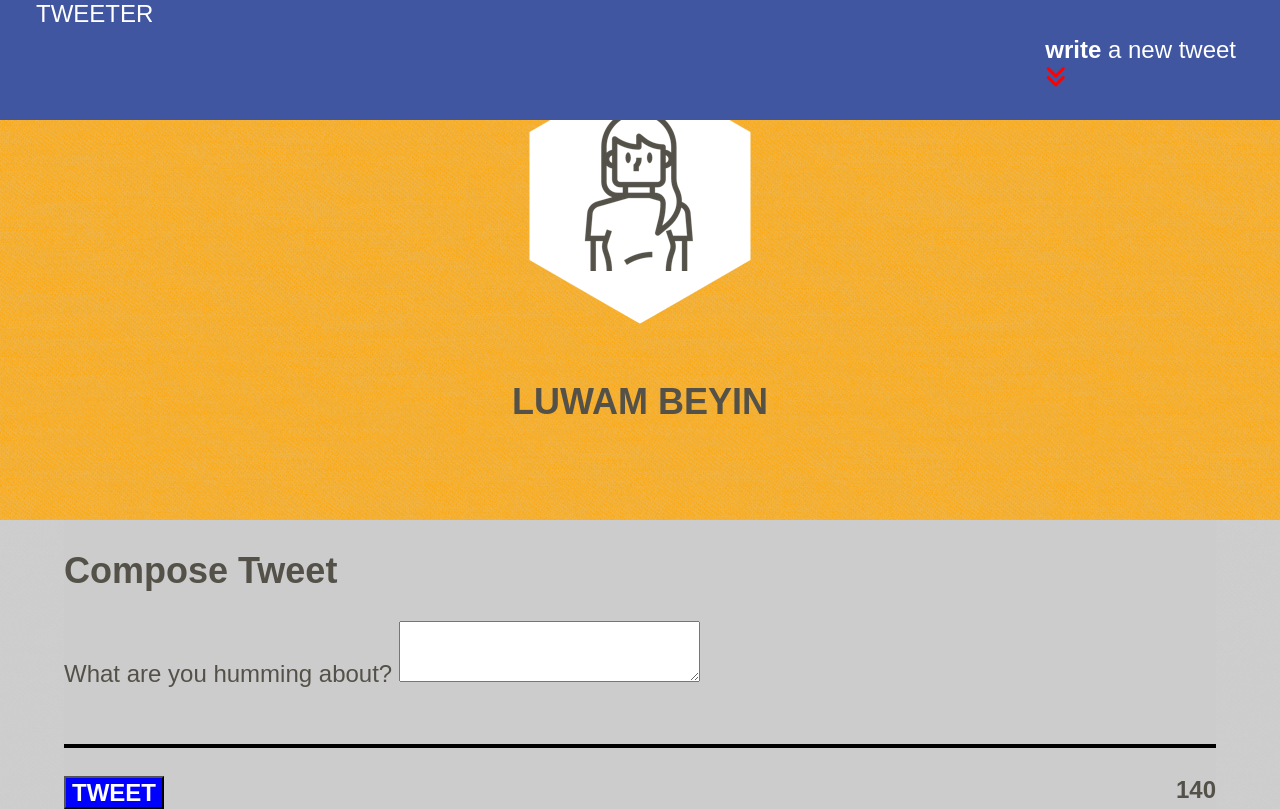
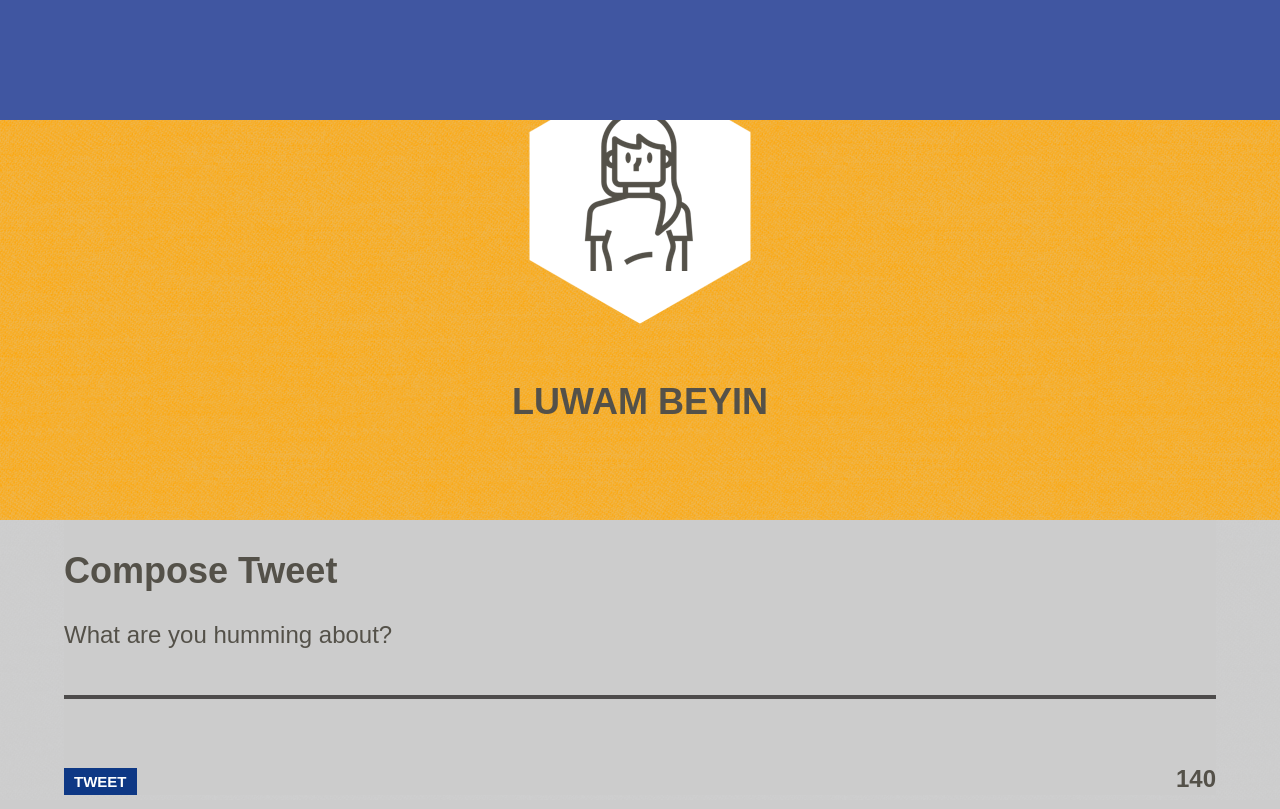
Before and after one commit to merinnaa/tweeter, a website: page public/index.html in a window 1280 px wide. Drawn offline with nearby package versions, Linux system fonts and the light colour scheme; files whose address does not match are found by name; a web font is replaced by a local one.

Commit message:
textarea and button modified

```diff
--- a/public/scripts/composer-char-counter.js
+++ b/public/scripts/composer-char-counter.js
@@ -1,5 +1,8 @@
-console.log("The composer-char-counter file has been loaded.");
-const $(document).ready(function() {
+//console.log("The composer-char-counter file has been loaded.");
+ $(document).ready(function() {
   // --- our code goes here ---
   console.log("The composer-char-counter file has been loaded.");
+  $("#tweet-text").on("input", () => {
+    console.log("input");
+  });
 });
--- a/public/styles/header.css
+++ b/public/styles/header.css
@@ -8,7 +8,7 @@
   background-image: url("../images/45-degree-fabric-light.png");
   background-color: orange;
 }
-nav-logo {
+.nav-logo {
   position: fixed;
   background-color:rgb(26, 225, 175);
   margin-top: -400px;
--- a/public/styles/layout.css
+++ b/public/styles/layout.css
@@ -28,9 +28,7 @@ body {
     font-family: 'Bungee', sans-serif;
   }
 
-  main h3 {
-    border: 2px solid black;
-  }
+
   /*
  * Additional CSS can be defined below or in other CSS files, as per instructions
  */
--- a/public/styles/new-tweet.css
+++ b/public/styles/new-tweet.css
@@ -1,7 +1,27 @@
-button {
-  color: white;
-  background-color: blue;
-}
+
 output {
   float: right;
 }
+textarea {
+  width: 100%;
+  height: 50px;
+  resize: none;
+  /* Disable resizing of the textarea */
+  padding: 0;
+  margin-bottom: 5px;
+  border: none;
+  /* Remove the border */
+  outline: none;
+  border-bottom: 4px solid #4d4b4b;
+  /* Add a bottom border to the label */
+  background-color: inherit;
+}
+.new-tweet button {
+  background-color: #0e3885;
+  font-family: "Bungee", sans-serif;
+  color: white;
+  font-size: 15px;
+  padding: 5px 10px;
+  border: none;
+  cursor: pointer;
+}
--- a/server/data-files/initial-tweets.json
+++ b/server/data-files/initial-tweets.json
@@ -8,7 +8,7 @@
     "content": {
       "text": "If I have seen further it is by standing on the shoulders of giants"
     },
-    "created_at": 1691425968042
+    "created_at": 1691528962064
   },
   {
     "user": {
@@ -19,6 +19,6 @@
     "content": {
       "text": "Je pense , donc je suis"
     },
-    "created_at": 1691512368042
+    "created_at": 1691615362064
   }
 ]
```
Also changed, not shown: public/index.html (+1 -0 lines).
